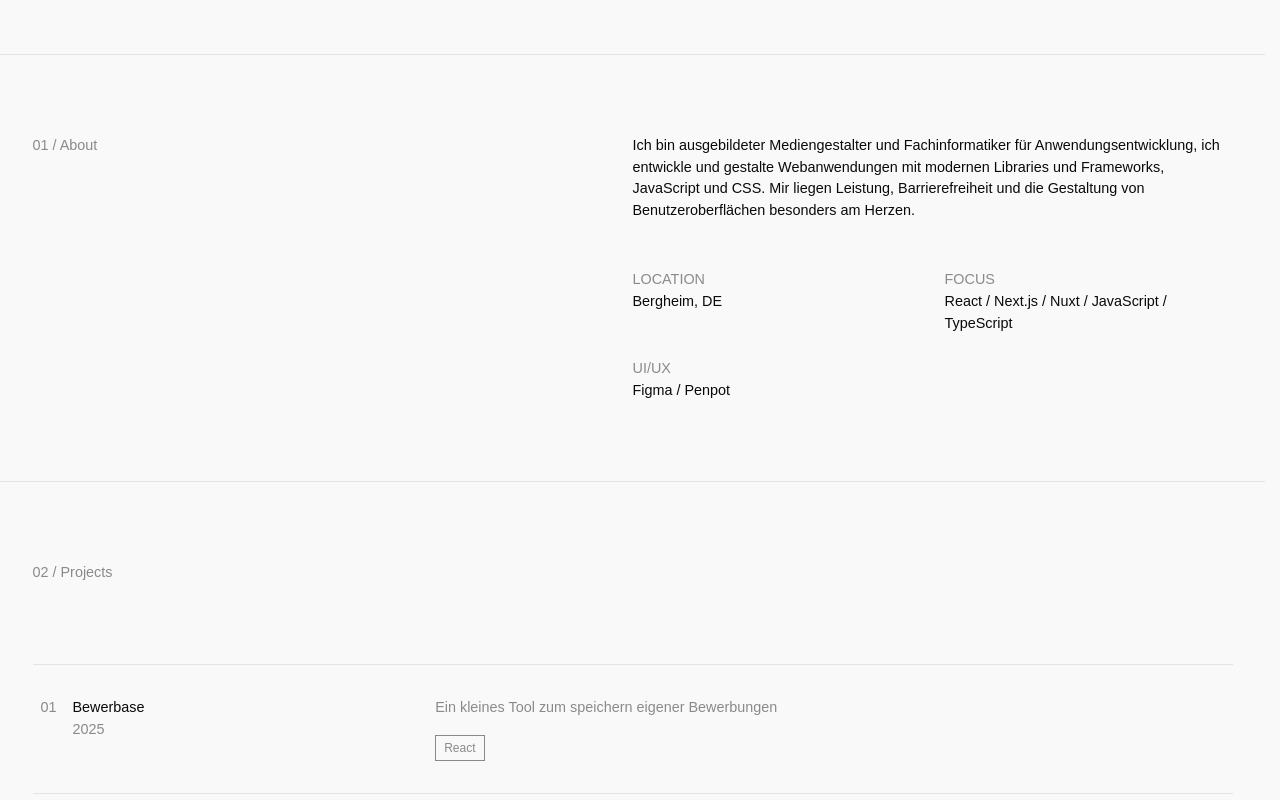
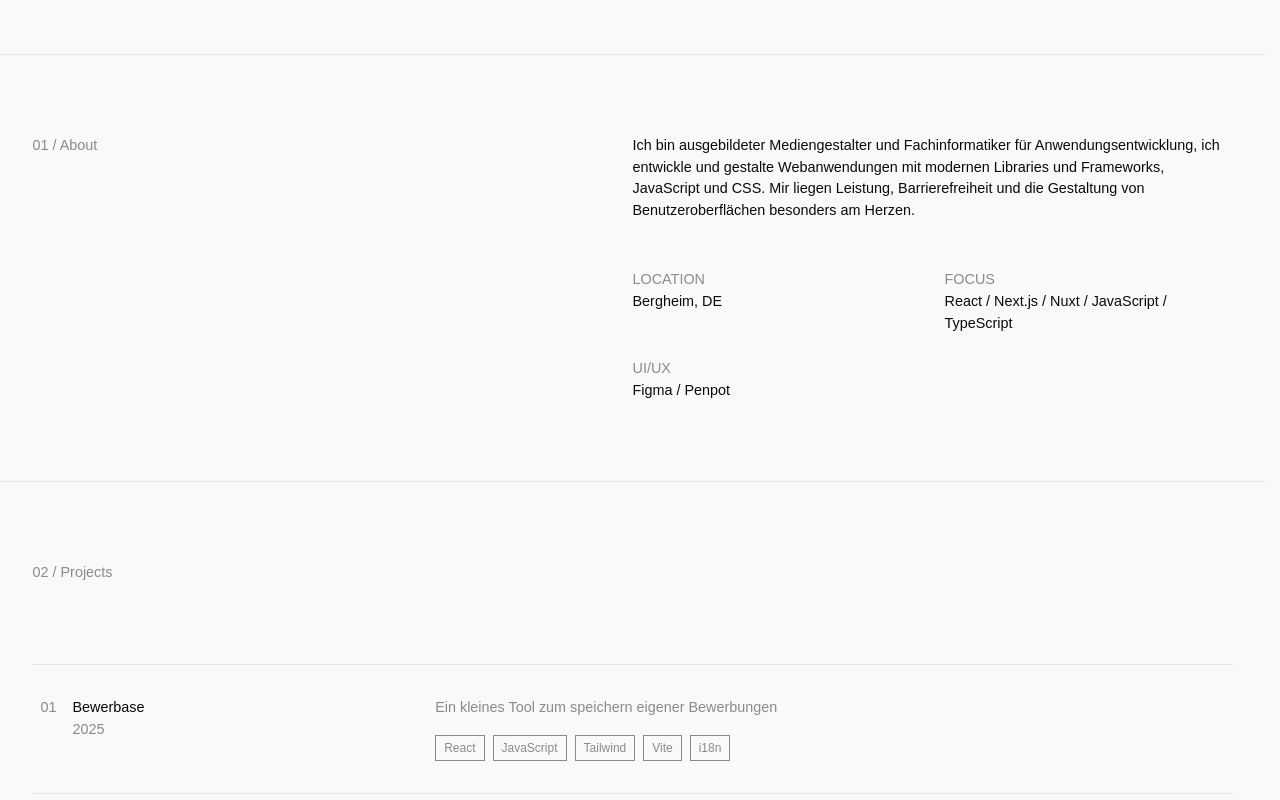
Before and after one commit to mkjed/mkjed-dev, a Nuxt app: page / in a window 1280 px wide. Shown: the part 746-1546 px from the top of the page. Built offline with nearby package versions, Linux system fonts and the light colour scheme.

Commit message:
feat: project card with labels

```diff
--- /dev/null
+++ b/app/components/Label.vue
@@ -0,0 +1,20 @@
+<script setup lang="ts">
+defineProps<{
+  text: string;
+}>();
+</script>
+
+<template>
+  <div class="label">
+    <p>{{ text }}</p>
+  </div>
+</template>
+
+<style scoped>
+.label {
+  display: inline-block;
+  padding: 0.2rem 0.5rem;
+  border: 1px solid var(--accent);
+  font-size: var(--link-text);
+}
+</style>
--- a/app/components/ProjectCard.vue
+++ b/app/components/ProjectCard.vue
@@ -1,18 +1,27 @@
+<script setup lang="ts">
+defineProps<{
+  id: string;
+  title: string;
+  year: number;
+  description: string;
+  labels: string[];
+}>();
+import Label from "./Label.vue";
+</script>
+
 <template>
   <div class="project-card">
     <div class="col-left">
-      <p>01</p>
+      <p>{{ id }}</p>
       <div class="project-name">
-        <p>Bewerbase</p>
-        <p>2025</p>
+        <p>{{ title }}</p>
+        <p>{{ year }}</p>
       </div>
     </div>
     <div class="col-right">
-      <p>Ein kleines Tool zum speichern eigener Bewerbungen</p>
+      <p>{{ description }}</p>
       <div class="label-container">
-        <div class="label">
-          <p>React</p>
-        </div>
+        <Label v-for="label in labels" :key="label" :text="label" />
       </div>
     </div>
   </div>
@@ -28,13 +37,6 @@
   display: flex;
   flex-direction: column;
   row-gap: 1rem;
-}
-
-.label {
-  display: inline-block;
-  padding: 0.2rem 0.5rem;
-  border: 1px solid var(--accent);
-  font-size: var(--link-text);
 }
 
 .project-name > p:nth-of-type(1) {
@@ -55,4 +57,10 @@
 .project-card:hover {
   background-color: var(--hover-background);
 }
+
+.label-container {
+  display: flex;
+  align-items: center;
+  column-gap: 0.5rem;
+}
 </style>
--- a/app/components/Projects.vue
+++ b/app/components/Projects.vue
@@ -1,5 +1,16 @@
 <script setup lang="ts">
 import ProjectCard from "./ProjectCard.vue";
+import { ref } from "vue";
+
+const projects = ref([
+  {
+    id: "01",
+    title: "Bewerbase",
+    year: 2025,
+    description: "Ein kleines Tool zum speichern eigener Bewerbungen",
+    labels: ["React", "JavaScript", "Tailwind", "Vite", "i18n"],
+  },
+]);
 </script>
 
 <template>
@@ -7,7 +18,12 @@ import ProjectCard from "./ProjectCard.vue";
     <div class="content">
       <p class="section-title">02 / Projects</p>
       <div class="projects-container">
-        <ProjectCard />
+        <ProjectCard
+          v-for="project in projects"
+          :key="project.id"
+          v-bind="project"
+        >
+        </ProjectCard>
       </div>
     </div>
   </section>
```
